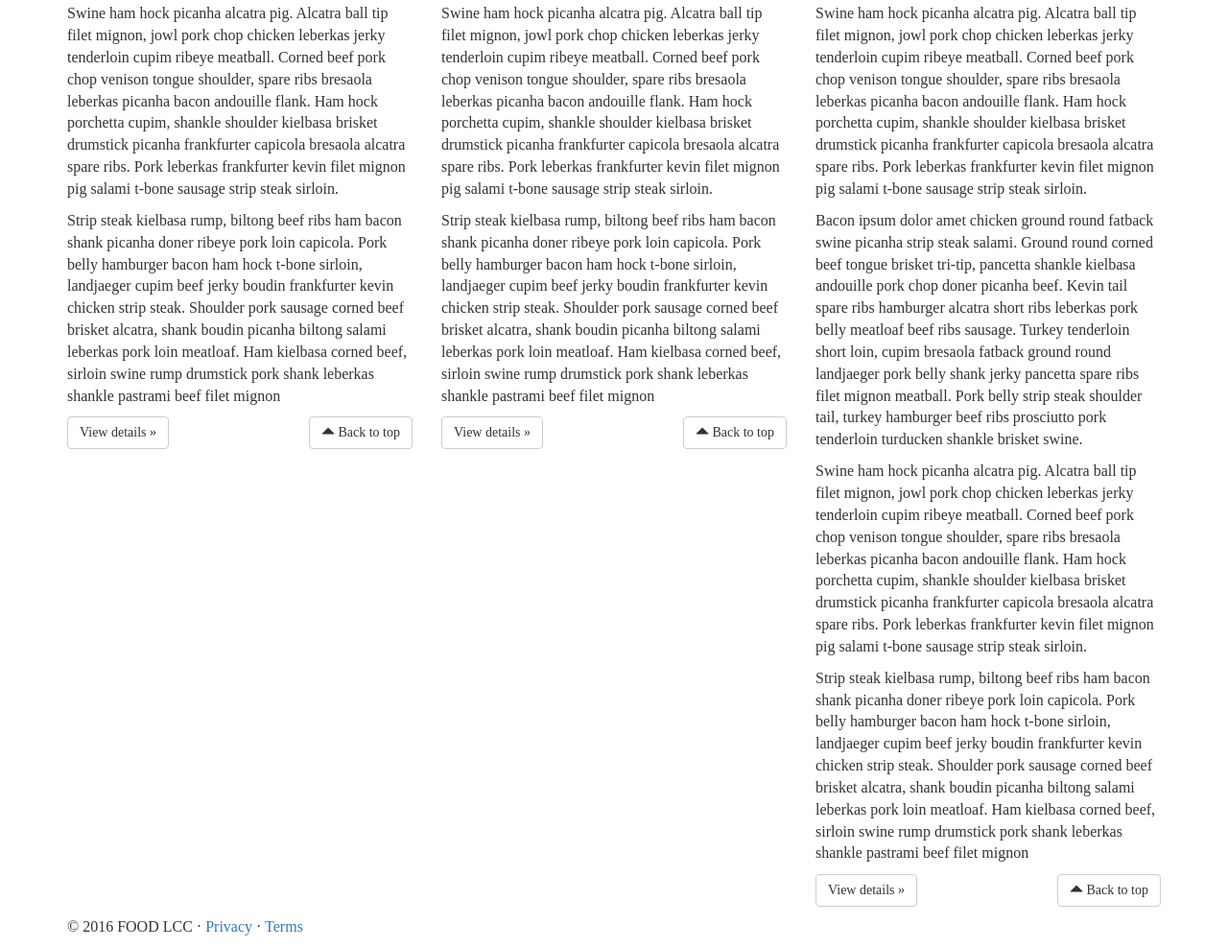
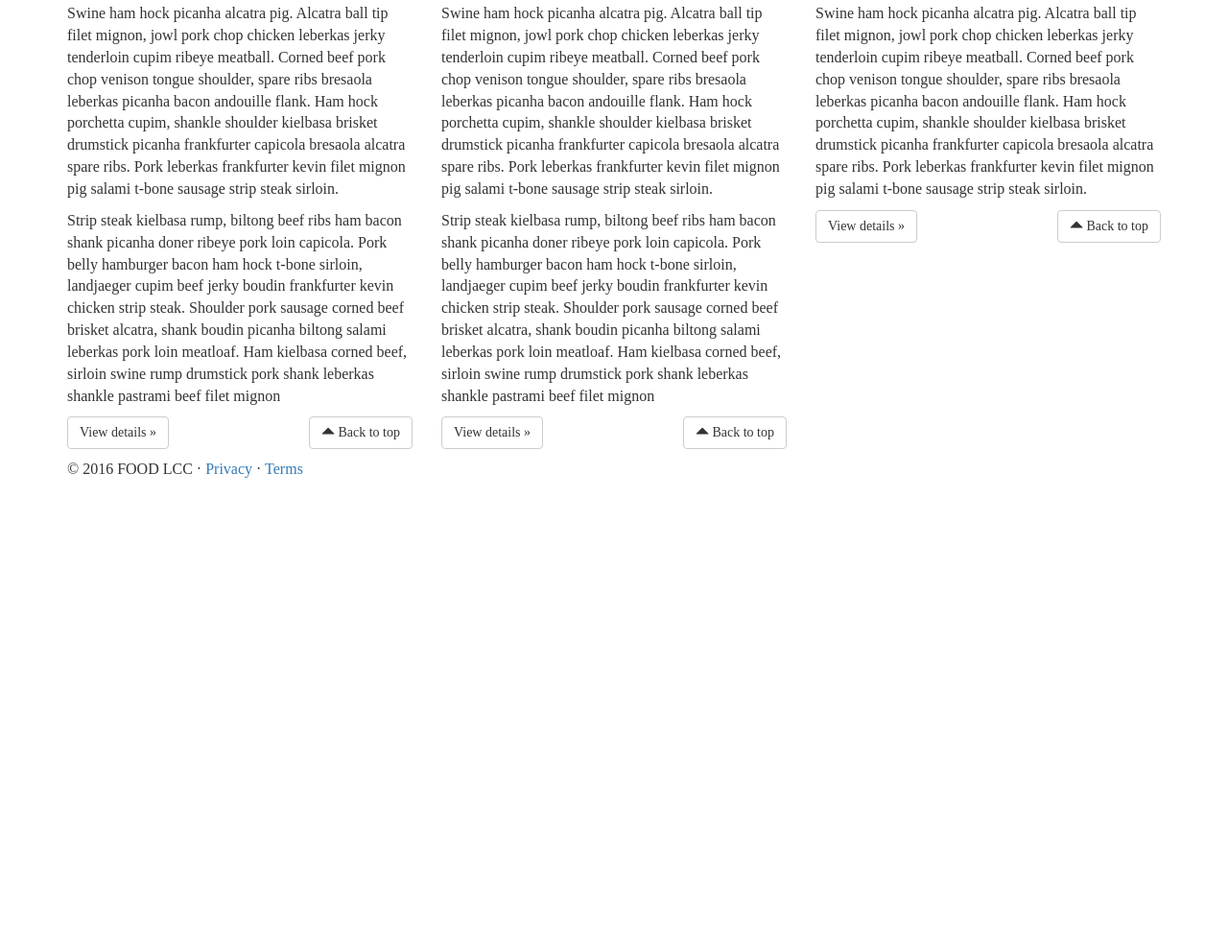
Before and after one commit to AnnaSym/coursera_webdesign_wk3, a plain HTML site: page index.html in a window 1280 px wide. Shown: the part 1815-2803 px from the top of the page at 96% size. After the commit the page ends 2326 px from the top, so only its background shows below. Drawn offline with nearby package versions, Linux system fonts and the light colour scheme; a web font is replaced by a local one.

Commit message:
Update index.html

```diff
--- a/index.html
+++ b/index.html
@@ -92,12 +92,7 @@
 
 <p>Swine ham hock picanha alcatra pig. Alcatra ball tip filet mignon, jowl pork chop chicken leberkas jerky tenderloin cupim ribeye meatball. Corned beef pork chop venison tongue shoulder, spare ribs bresaola leberkas picanha bacon andouille flank. Ham hock porchetta cupim, shankle shoulder kielbasa brisket drumstick picanha frankfurter capicola bresaola alcatra spare ribs. Pork leberkas frankfurter kevin filet mignon pig salami t-bone sausage strip steak sirloin.
 </p>
-       <p>Bacon ipsum dolor amet chicken ground round fatback swine picanha strip steak salami. Ground round corned beef tongue brisket tri-tip, pancetta shankle kielbasa andouille pork chop doner picanha beef. Kevin tail spare ribs hamburger alcatra short ribs leberkas pork belly meatloaf beef ribs sausage. Turkey tenderloin short loin, cupim bresaola fatback ground round landjaeger pork belly shank jerky pancetta spare ribs filet mignon meatball. Pork belly strip steak shoulder tail, turkey hamburger beef ribs prosciutto pork tenderloin turducken shankle brisket swine.</p>
-
-<p>Swine ham hock picanha alcatra pig. Alcatra ball tip filet mignon, jowl pork chop chicken leberkas jerky tenderloin cupim ribeye meatball. Corned beef pork chop venison tongue shoulder, spare ribs bresaola leberkas picanha bacon andouille flank. Ham hock porchetta cupim, shankle shoulder kielbasa brisket drumstick picanha frankfurter capicola bresaola alcatra spare ribs. Pork leberkas frankfurter kevin filet mignon pig salami t-bone sausage strip steak sirloin.
-</p>
-<p>Strip steak kielbasa rump, biltong beef ribs ham bacon shank picanha doner ribeye pork loin capicola. Pork belly hamburger bacon ham hock t-bone sirloin, landjaeger cupim beef jerky boudin frankfurter kevin chicken strip steak. Shoulder pork sausage corned beef brisket alcatra, shank boudin picanha biltong salami leberkas pork loin meatloaf. Ham kielbasa corned beef, sirloin swine rump drumstick pork shank leberkas shankle pastrami beef filet mignon</p>
-          <p><a class="btn btn-default" href="#" role="button">View details &raquo;</a>
+      <p><a class="btn btn-default" href="#" role="button">View details &raquo;</a>
 <a href="#top" class="btn btn-default btn pull-right">
   <span class="  glyphicon glyphicon-triangle-top" aria-hidden="true"></span> Back to top
 </a></p>
```
